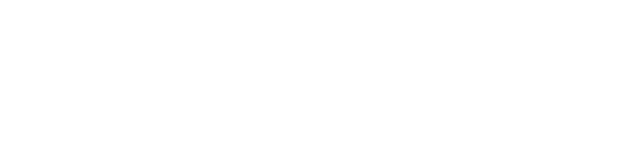
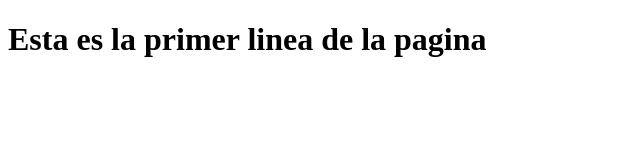
Before and after one commit to mkneto300/sistema-de-registro, a plain HTML site: page index.html in a window 1280 px wide. Shown: the whole page, without its empty margins (0-640 px from the left). Drawn offline with Linux system fonts and the light colour scheme.

Commit message:
update_file_index.html - Add h1 tag in line 9.

```diff
--- a/index.html
+++ b/index.html
@@ -6,7 +6,7 @@
     <title>Sistema de Registro de Juegos</title>
 </head>
 <body>
-
+    <h1>Esta es la primer linea de la pagina</h1>
     <script src="app.js"></script>
 </body>
 </html>
```
